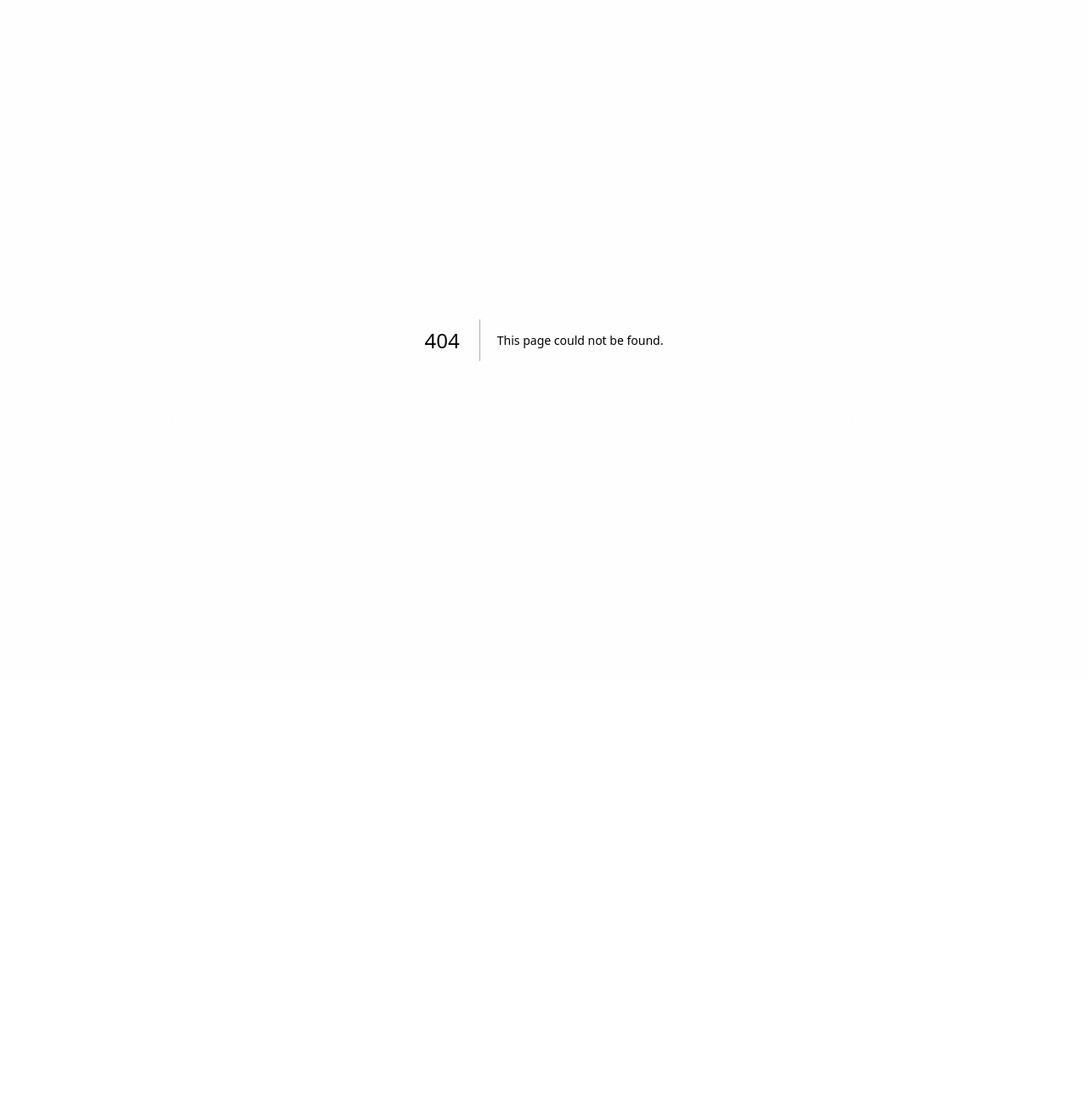
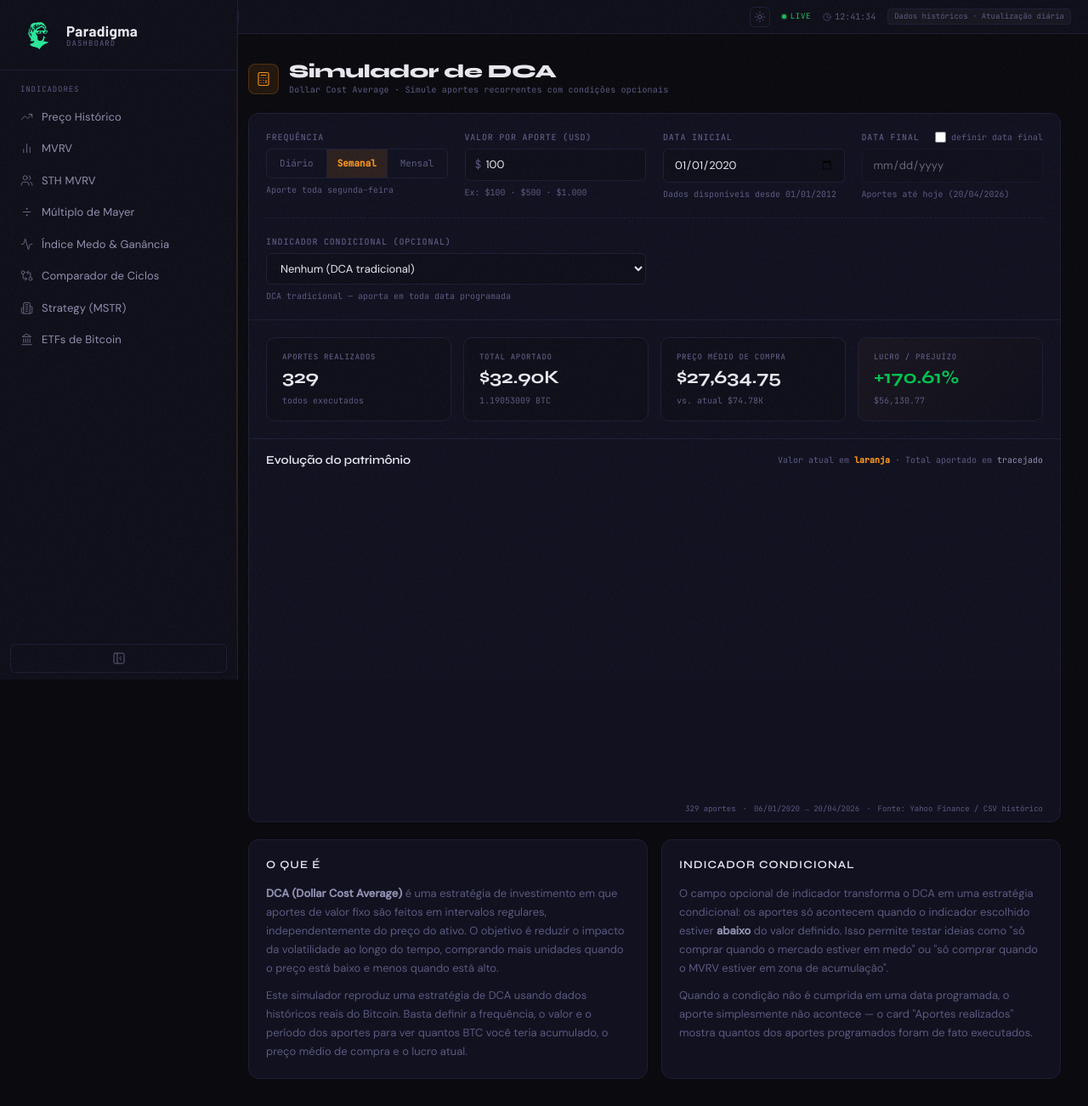
Before and after one commit to Chicoeth/btc-dashboard, a Next.js app in the folder btc-dashboard/frontend/: page /ferramentas/dca-simulador in a window 1280 px wide. Before the commit this address had no page. Shown: the whole page at 85% size. Before the commit the page ends 800 px from the top, so only its background shows below. Built offline with nearby package versions, Linux system fonts and the light colour scheme.

Commit message:
chore: update dca-simulador.jsx

```diff
--- /dev/null
+++ b/btc-dashboard/frontend/src/pages/ferramentas/dca-simulador.jsx
@@ -0,0 +1,147 @@
+import Head from 'next/head';
+import { Calculator } from 'lucide-react';
+import Layout from '../../components/Layout';
+import DCASimulator from '../../components/charts/DCASimulator';
+
+export default function DCASimuladorPage() {
+  return (
+    <Layout>
+      <Head>
+        <title>Simulador de DCA · Paradigma</title>
+      </Head>
+
+      <div className="page-layout">
+        <div className="page-header">
+          <div className="page-icon">
+            <Calculator size={18} strokeWidth={1.5} />
+          </div>
+          <div>
+            <h1 className="page-title">Simulador de DCA</h1>
+            <p className="page-sub">
+              Dollar Cost Average · Simule aportes recorrentes com condições opcionais
+            </p>
+          </div>
+        </div>
+
+        <div className="page-card">
+          <DCASimulator />
+        </div>
+
+        <div className="info-panel">
+          <div className="info-section card">
+            <h3>O que é</h3>
+            <p>
+              <strong>DCA (Dollar Cost Average)</strong> é uma estratégia de investimento em que
+              aportes de valor fixo são feitos em intervalos regulares, independentemente do
+              preço do ativo. O objetivo é reduzir o impacto da volatilidade ao longo do tempo,
+              comprando mais unidades quando o preço está baixo e menos quando está alto.
+            </p>
+            <p>
+              Este simulador reproduz uma estratégia de DCA usando dados históricos reais do
+              Bitcoin. Basta definir a frequência, o valor e o período dos aportes para ver
+              quantos BTC você teria acumulado, o preço médio de compra e o lucro atual.
+            </p>
+          </div>
+
+          <div className="info-section card">
+            <h3>Indicador condicional</h3>
+            <p>
+              O campo opcional de indicador transforma o DCA em uma estratégia condicional:
+              os aportes só acontecem quando o indicador escolhido estiver <strong>abaixo</strong>{' '}
+              do valor definido. Isso permite testar ideias como "só comprar quando o mercado
+              estiver em medo" ou "só comprar quando o MVRV estiver em zona de acumulação".
+            </p>
+            <p>
+              Quando a condição não é cumprida em uma data programada, o aporte simplesmente
+              não acontece — o card "Aportes realizados" mostra quantos dos aportes programados
+              foram de fato executados.
+            </p>
+          </div>
+        </div>
+      </div>
+
+      <style jsx>{`
+        .page-layout {
+          max-width: 1200px;
+          display: flex;
+          flex-direction: column;
+          gap: 20px;
+        }
+        .page-header {
+          display: flex;
+          align-items: center;
+          gap: 12px;
+        }
+        .page-icon {
+          width: 36px;
+          height: 36px;
+          flex-shrink: 0;
+          background: rgba(247,147,26,0.1);
+          border: 1px solid rgba(247,147,26,0.2);
+          border-radius: 8px;
+          display: flex;
+          align-items: center;
+          justify-content: center;
+          color: var(--brand-orange);
+        }
+        .page-title {
+          font-family: var(--font-display);
+          font-size: 22px;
+          font-weight: 800;
+          color: var(--text-primary);
+          letter-spacing: -0.02em;
+          line-height: 1.1;
+          margin: 0;
+        }
+        .page-sub {
+          font-family: var(--font-mono);
+          font-size: 10px;
+          color: var(--text-muted);
+          margin: 2px 0 0 0;
+          letter-spacing: 0.02em;
+        }
+        .page-card {
+          background: var(--bg-card);
+          border: 1px solid var(--border-subtle);
+          border-radius: 12px;
+          overflow: hidden;
+        }
+        .info-panel {
+          display: grid;
+          grid-template-columns: 1fr 1fr;
+          gap: 16px;
+        }
+        .info-section {
+          padding: 20px;
+          background: var(--bg-card);
+          border: 1px solid var(--border-subtle);
+          border-radius: 12px;
+        }
+        .info-section h3 {
+          font-family: var(--font-display);
+          font-size: 13px;
+          font-weight: 600;
+          text-transform: uppercase;
+          letter-spacing: 0.08em;
+          color: var(--text-primary);
+          margin: 0 0 12px 0;
+        }
+        .info-section p {
+          font-family: var(--font-body);
+          font-size: 13px;
+          line-height: 1.7;
+          color: var(--text-muted);
+          margin: 0 0 10px 0;
+        }
+        .info-section p:last-child { margin-bottom: 0; }
+        .info-section strong {
+          color: var(--text-secondary);
+        }
+
+        @media (max-width: 900px) {
+          .info-panel { grid-template-columns: 1fr; }
+        }
+      `}</style>
+    </Layout>
+  );
+}
```
